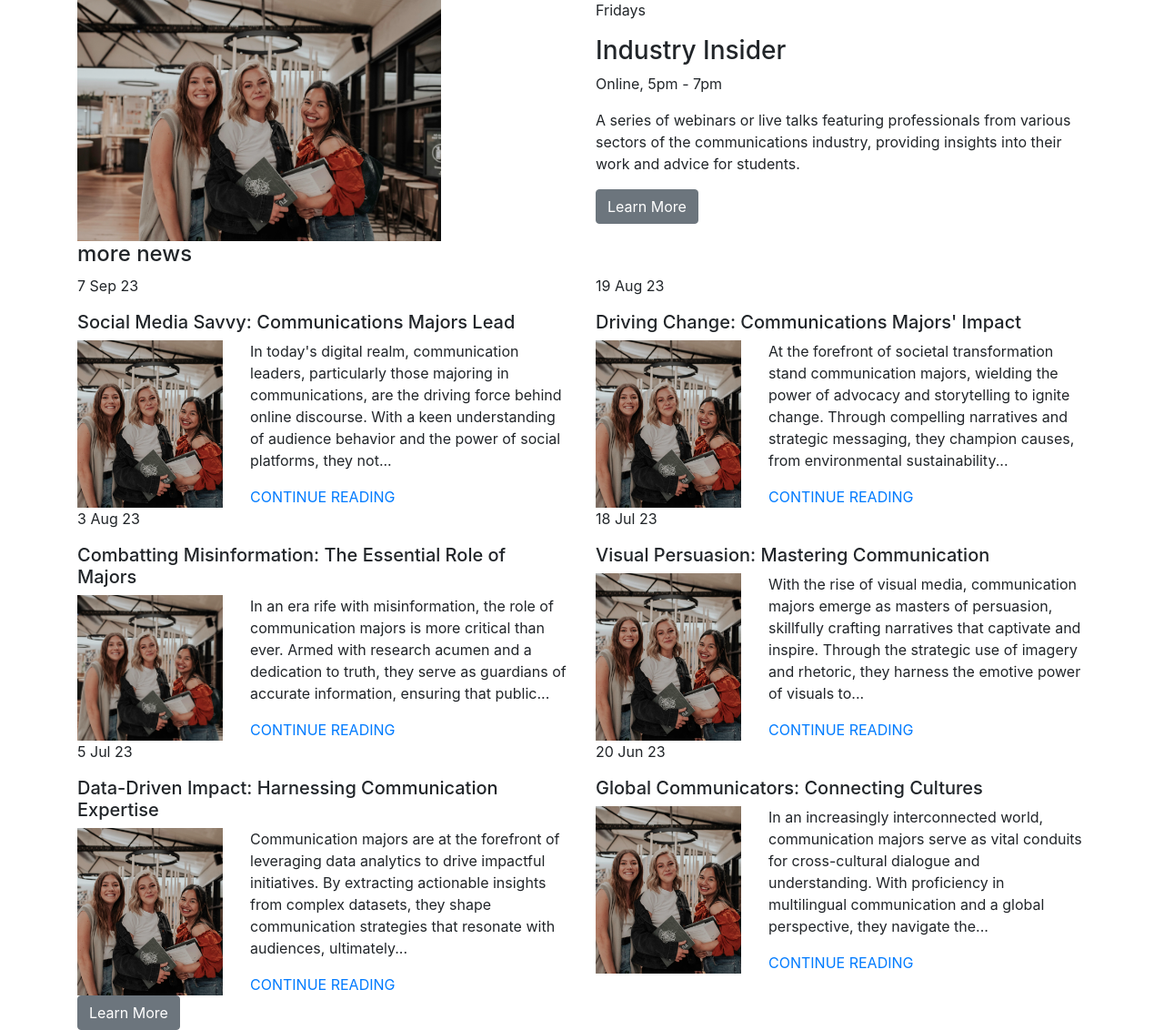
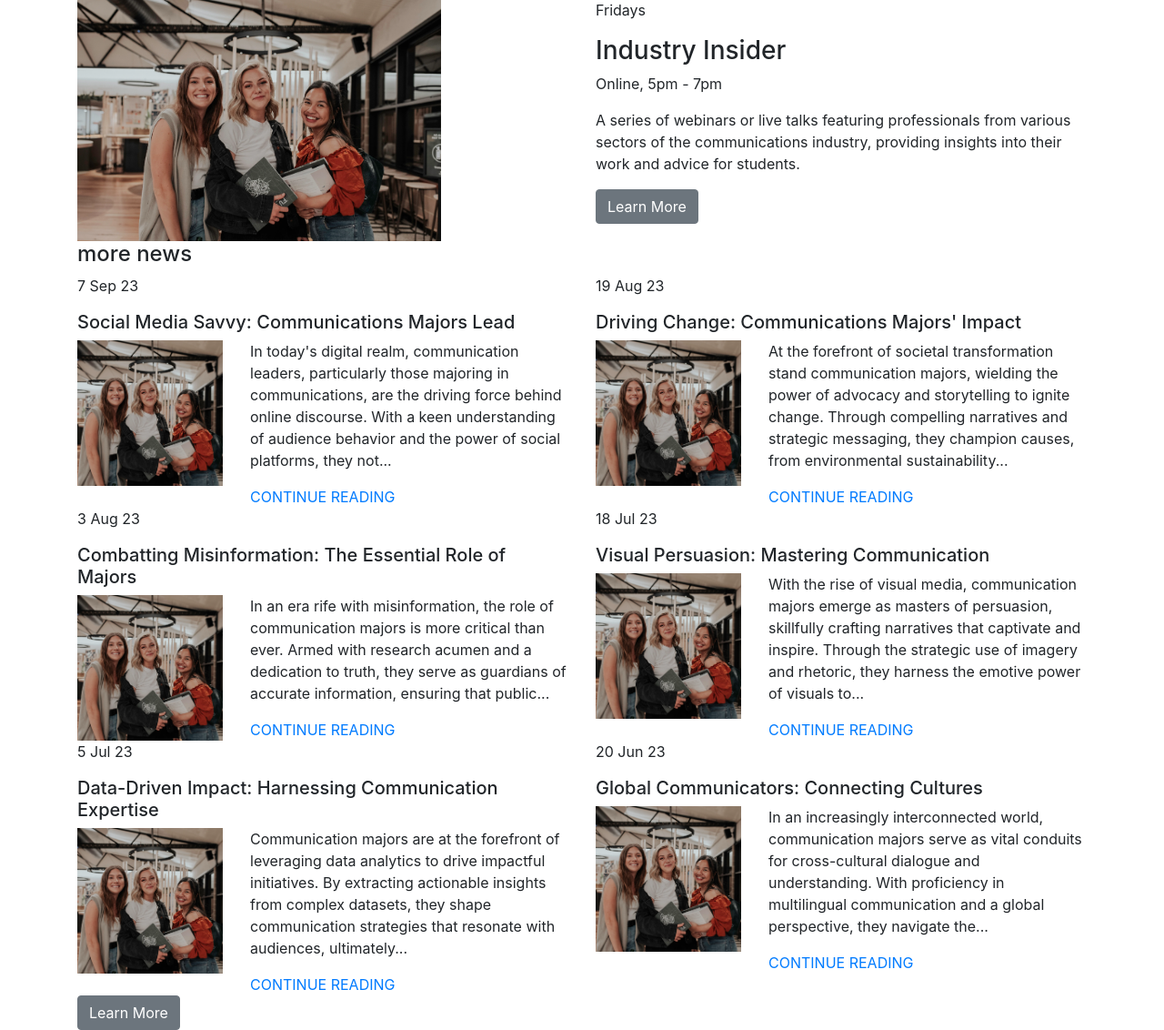
Before and after one commit to treytallent/Communications-Collective, a PHP site: page /news.html in a window 1280 px wide. Shown: the part 779-1911 px from the top of the page at 91% size. Run offline with PHP 8.4, Linux system fonts and the light colour scheme.

Commit message:
Update style_news&events.css

```diff
--- a/style_news&events.css
+++ b/style_news&events.css
@@ -10,5 +10,11 @@
 .morenews-image {
   object-fit: cover;
   width: 100%;
-  height: 100%;
+  aspect-ratio: 1/1;
+  align-: center;
 }
+
+.center {
+  display: flex;
+  align-self: center;
+}
```
